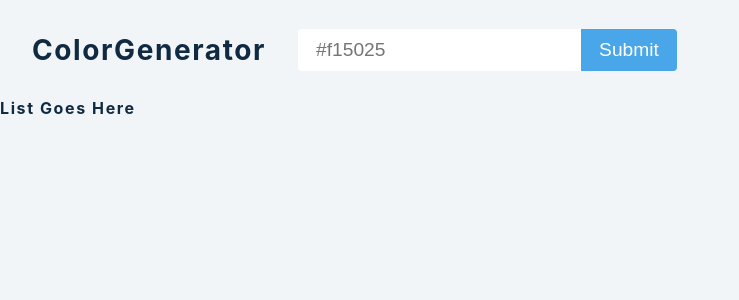
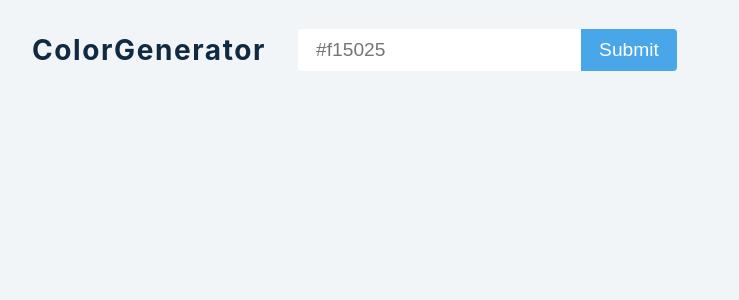
Before and after one commit to German-Cobian/Color-Generator, a React (Create React App) app: page / in a window 1280 px wide. Shown: the top 300 px of the page, without its empty margins (0-739 px from the left). Built offline with nearby package versions, Linux system fonts and the light colour scheme.

Commit message:
Iterate over color and obtain the rgb numbers

```diff
--- a/src/App.js
+++ b/src/App.js
@@ -13,7 +13,7 @@ function App() {
     e.preventDefault();
     try {
       let colors = new Values(color).all(10)
-      console.log(colors)
+      setList(colors)
     } catch (error) {
       setError(true)
       console.log(error)
@@ -36,7 +36,10 @@ function App() {
         </form>
       </section>
       <section className="colors">
-        <h4>List Goes Here</h4>
+        {list.map((color, index) => {
+        return <SingleColor key={index} {...color} index={index}
+        />
+        })}
       </section>
     </>
   );
--- a/src/SingleColor.js
+++ b/src/SingleColor.js
@@ -1,8 +1,11 @@
-import React, { useState, useEffect } from 'react'
+import React, { useState, useEffect } from 'react';
 import rgbToHex from './utils'
 
-const SingleColor = () => {
+const SingleColor = ({ rgb,weight,index }) => {
+  const [alert,setAlert] = useState(false);
+  const bcg = rgb.join(',');
+  console.log(bcg);
   return <h4>single color</h4>
-}
+};
 
 export default SingleColor
```
